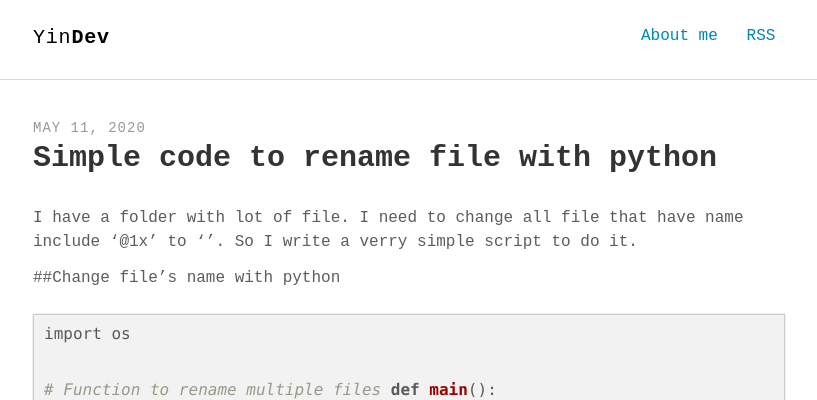
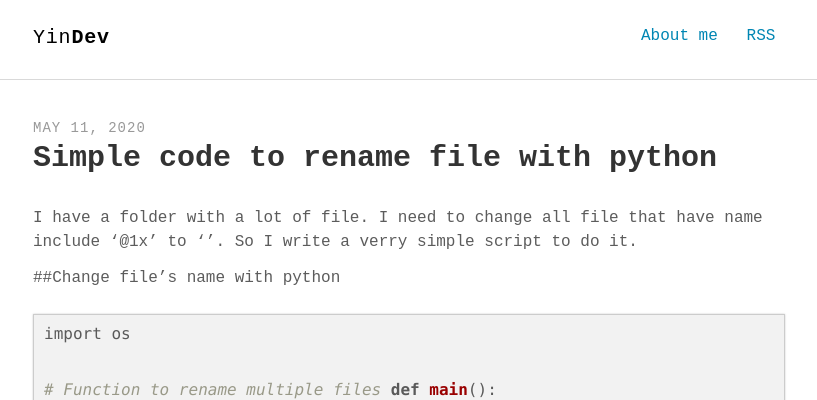
Before and after one commit to yinbetterdev/yinbetterdev.github.io, a Jekyll site: the page built from _posts/2020-05-11-simple-script-to-rename-file.md, in a window 1280 px wide. Shown: the top 400 px of the page, without its empty margins (231-1048 px from the left). Built offline with Jekyll 4.4.1, drawn with Linux system fonts in a browser that asks for light colours; some web fonts are replaced.

```diff
--- a/_posts/2020-05-11-simple-script-to-rename-file.md
+++ b/_posts/2020-05-11-simple-script-to-rename-file.md
@@ -6,7 +6,7 @@ comments: true
 keywords: "python"
 ---
 
-I have a folder with lot of file. I need to change all file that have name include '@1x' to ''. So I write a verry simple script to do it.
+I have a folder with a lot of file. I need to change all file that have name include '@1x' to ''. So I write a verry simple script to do it.
 
 ##Change file's name with python
 
```
